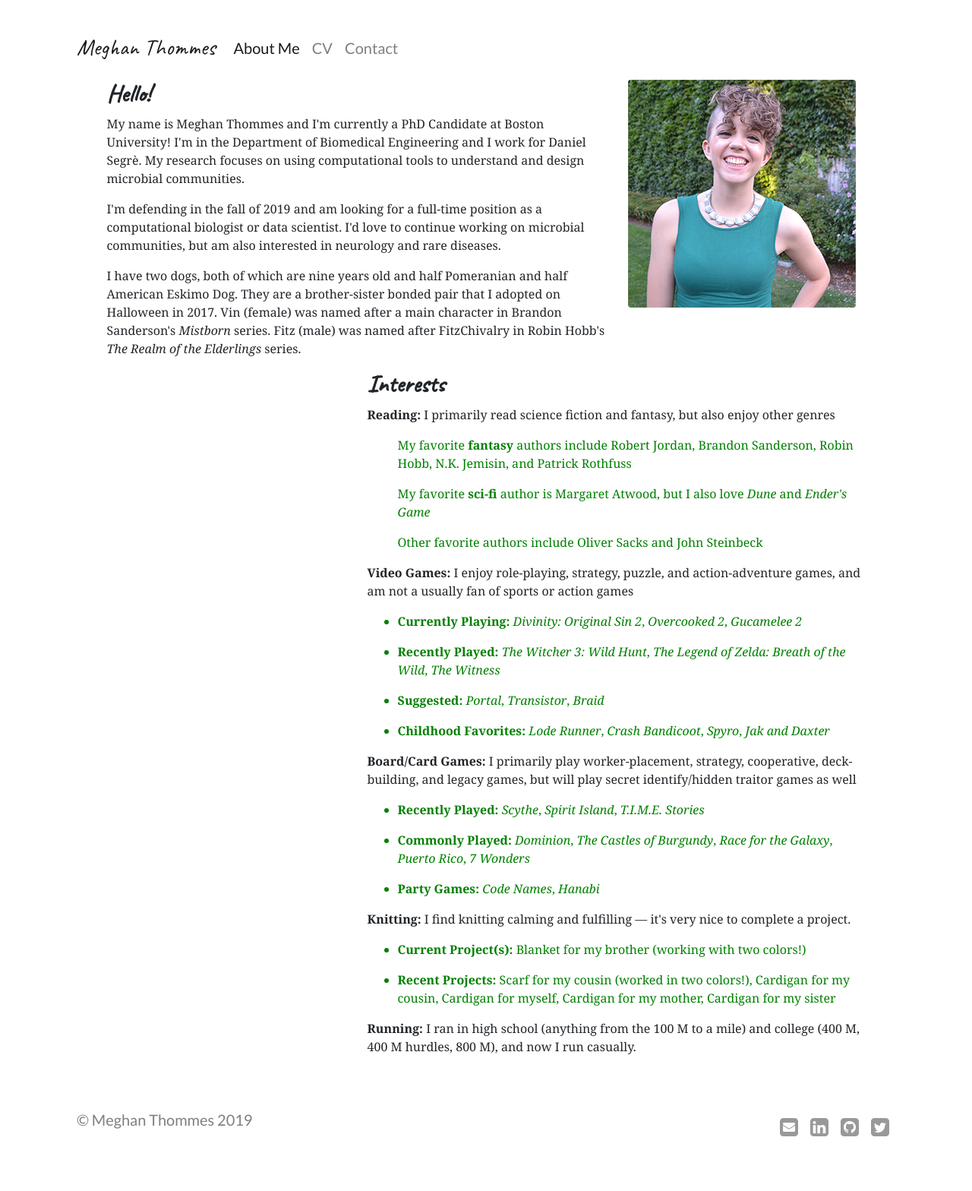
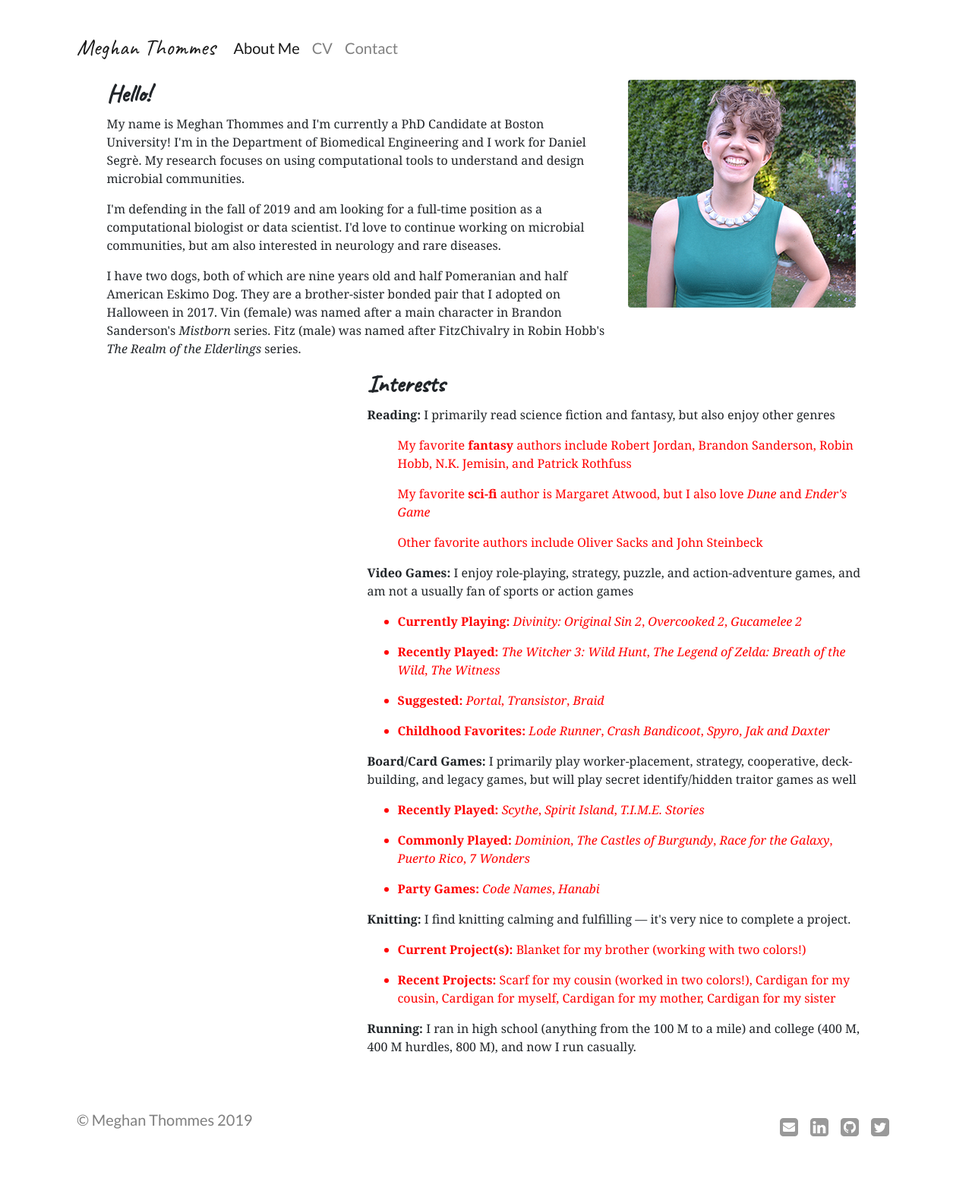
Before and after one commit to megthommes/megthommes.github.io, a Jekyll site: the page built from about/index.html, in a window 1280 px wide. Shown: the whole page at 76% size. Built offline with Jekyll 4.4.1, drawn with Linux system fonts in a browser that asks for light colours; some web fonts are replaced.

Commit message:
Update style.css

```diff
--- a/css/style.css
+++ b/css/style.css
@@ -25,9 +25,9 @@
 /*  */
 .py-0 {
     display: block;
-    margin-top: 0 !important;
-    margin-bottom: 0 !important;
-    color: green;
+    padding-top: 0 !important;
+    padding-bottom: 0 !important;
+    color: red;
 }
 
 /* Masthead */
```
